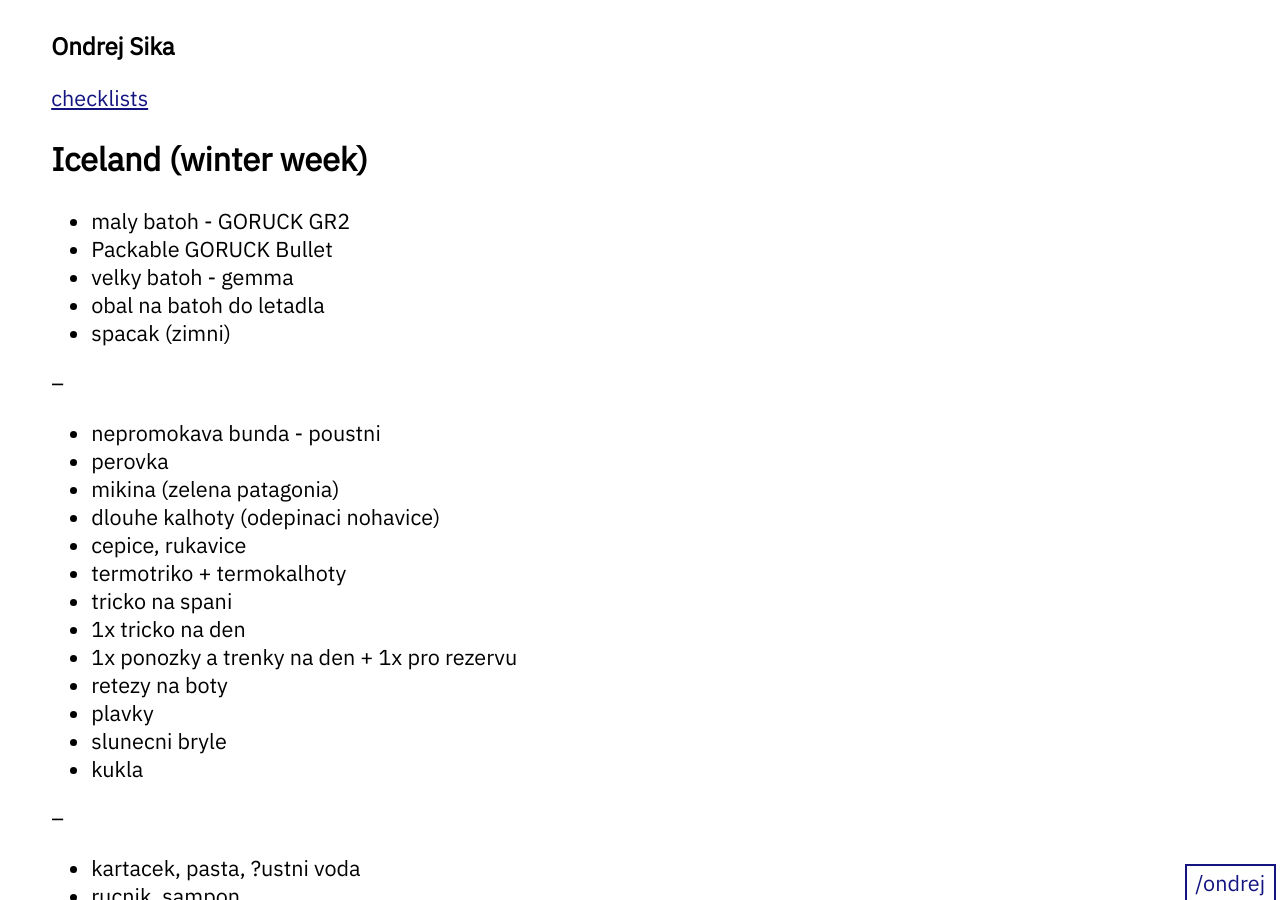
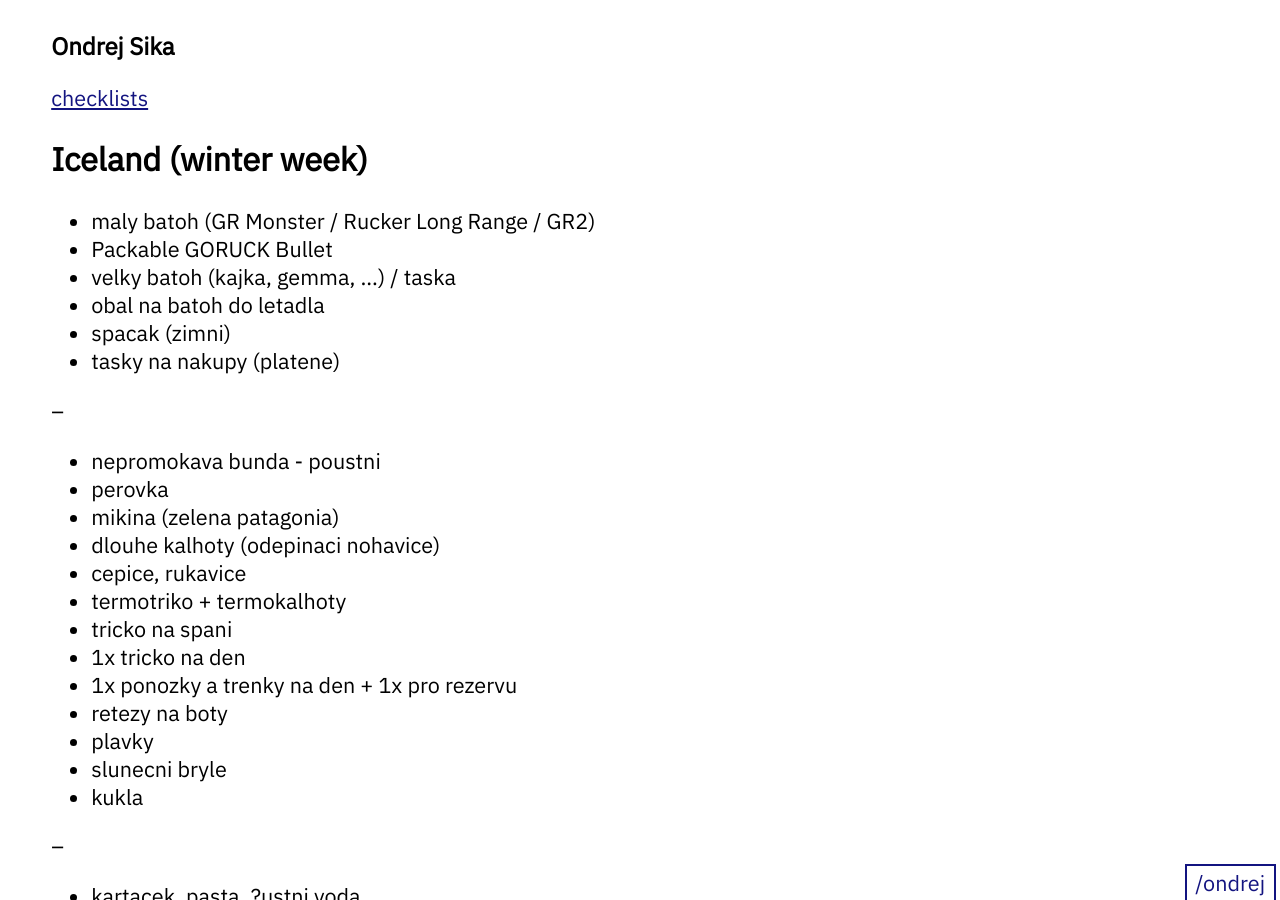
Before and after one commit to ondrejsika/ondrejsika.com, a Jekyll site: the page built from ondrej/checklists/iceland-winter-week.md, in a window 1280 px wide and 900 px high. Built offline with Jekyll 4.4.1, drawn with Linux system fonts in a browser that asks for light colours.

Commit message:
feat(ondrej/checklists/iceland-winter-week): improve bags section

```diff
--- a/ondrej/checklists/iceland-winter-week.md
+++ b/ondrej/checklists/iceland-winter-week.md
@@ -7,11 +7,12 @@
 
 ## {{page.title}}
 
-- maly batoh - GORUCK GR2
+- maly batoh (GR Monster / Rucker Long Range / GR2)
 - Packable GORUCK Bullet
-- velky batoh - gemma
+- velky batoh (kajka, gemma, ...) / taska
 - obal na batoh do letadla
 - spacak (zimni)
+- tasky na nakupy (platene)
 
 --
 
```
